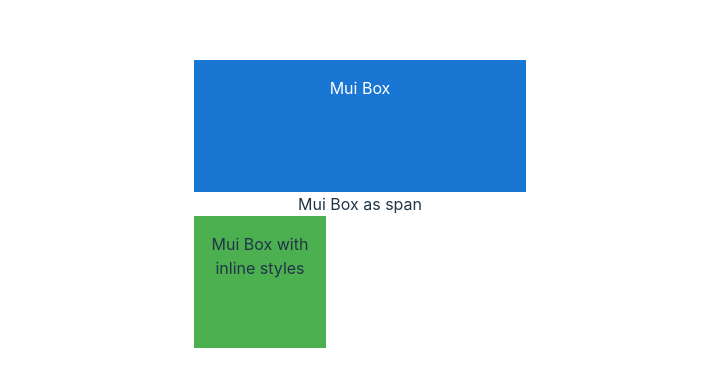
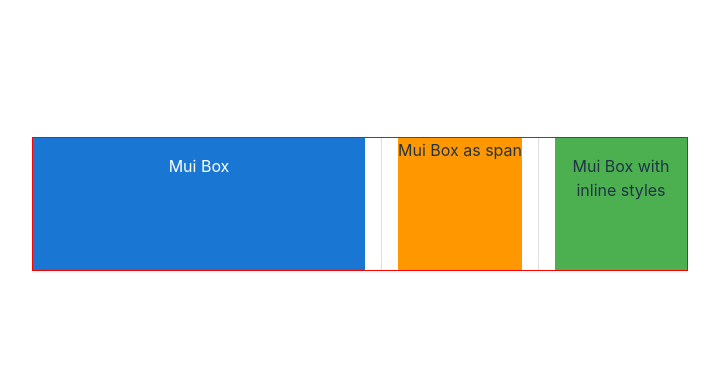
Before and after one commit to p-fassbender/react-material-ui-demo, a React (Vite) app: page / in a window 1280 px wide. Shown: the part 196-582 px from the top of the page, without its empty margins (280-999 px from the left). Built offline with nearby package versions, Linux system fonts and the light colour scheme.

Commit message:
mui stack component

```diff
--- a/src/components/MuiLayout.jsx
+++ b/src/components/MuiLayout.jsx
@@ -1,9 +1,17 @@
-import { Box } from '@mui/material'
+import { Box, Stack, Divider } from '@mui/material'
 import React from 'react'
 
 export const MuiLayout = () => {
     return (
         <>
+            <Stack
+                sx={{ border: '1px solid red' }}
+                direction={'row'}
+                // direction={'row-reverse'}
+                // direction={'column-reverse'}
+                spacing={2}
+                divider={<Divider orientation='vertical' flexItem/>}
+            >
                 <Box
                     sx={{
                         backgroundColor: 'primary.main',
@@ -19,11 +27,12 @@
                     Mui Box
                 </Box>
 
-            <Box component={'span'}>Mui Box as span</Box>
+                <Box component={'span'} sx={{ backgroundColor: 'warning.light' }}>Mui Box as span</Box>
 
                 <Box display={'flex'} height={'100px'} width={'100px'} bgcolor={'success.light'} p={2}>
                     Mui Box with inline styles
                 </Box>
+            </Stack>
         </>
     )
 }
```
Lines whose indentation alone changed are shown as unchanged.
